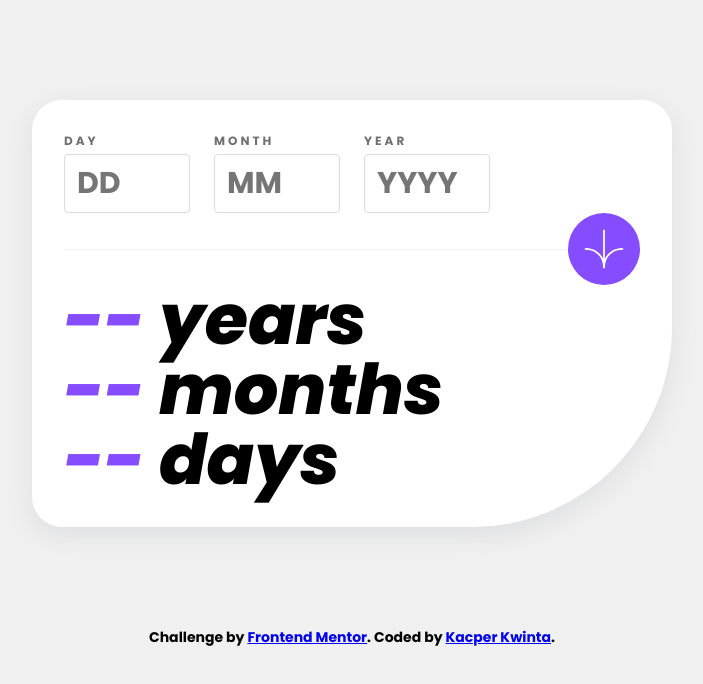
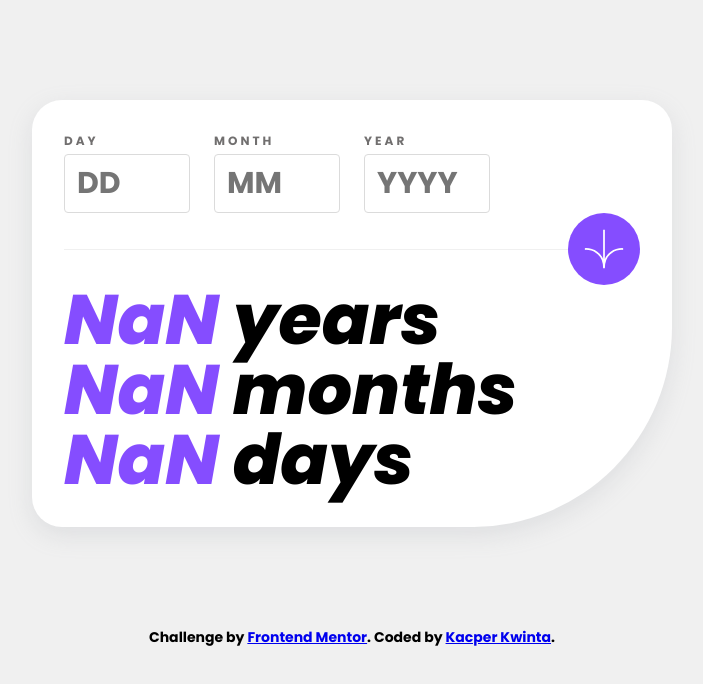
Before and after one commit to kacperkwinta/Age-calculator-app, a plain HTML site: page index.html in a window 1280 px wide. Both pictures are taken after a click on the button 892 px from the left and 249 px from the top of the page. Shown: the whole page, without its empty margins (288-991 px from the left). Drawn offline with Linux system fonts and the light colour scheme.

Commit message:
calculate age mechanics done without validation

```diff
--- a/index.html
+++ b/index.html
@@ -64,7 +64,28 @@
 
 		<script src="js/dayjs.min.js"></script>
 		<script>
-			console.log(dayjs().format());
+			const day = document.getElementById("day");
+			const month = document.getElementById("month");
+			const year = document.getElementById("year");
+
+			const dayOutput = document.querySelector(".days");
+			const monthOutput = document.querySelector(".months");
+			const yearOutput = document.querySelector(".years");
+
+			const btn = document.querySelector(".btn");
+
+			btn.addEventListener("click", function () {
+				const inputDate = dayjs(`${year.value}-${month.value}-${day.value}`);
+				const now = dayjs();
+
+				const years = now.diff(inputDate, "year");
+				const months = now.diff(inputDate, "month") % 12;
+				const days = now.diff(inputDate, "day") % 30;
+
+				yearOutput.innerHTML = years;
+				monthOutput.innerHTML = months;
+				dayOutput.innerHTML = days;
+			});
 		</script>
 	</body>
 </html>
```
